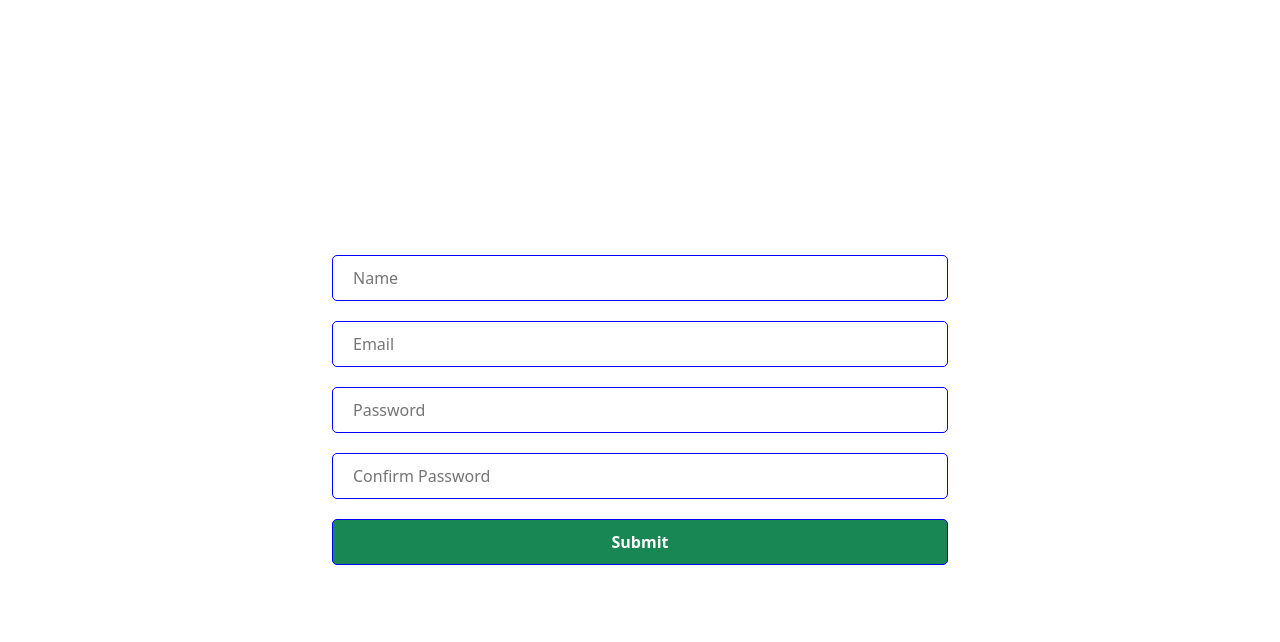
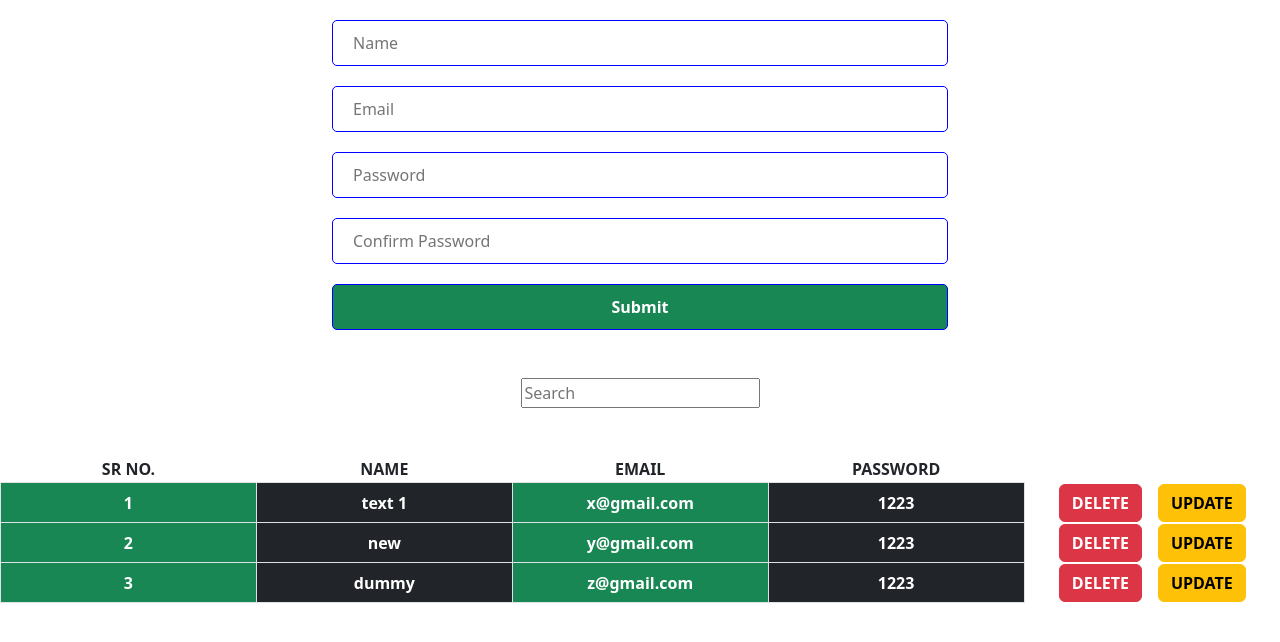
Before and after one commit to neharadialcode/use-form, a React (Create React App) app: page /form in a window 1280 px wide. Shown: the top 642 px of the page. Built offline with nearby package versions, Linux system fonts and the light colour scheme.

Commit message:
filter added

```diff
--- a/src/App.js
+++ b/src/App.js
@@ -4,7 +4,6 @@ import FormCheck from "./component/useFormCheck";
 
 import "./App.css";
 import FormStorage from "./component/FormStorage";
-import CreatePass from "./component/CreatePass";
 
 function App() {
   return (
@@ -13,7 +12,6 @@ function App() {
         <Routes>
           <Route path="/" element={<FormStorage />} />
           <Route path="/form" element={<FormCheck />} />
-          <Route path="/form2" element={<CreatePass />} />
         </Routes>
       </div>
     </BrowserRouter>
--- a/src/component/CreatePass.jsx
+++ /dev/null
@@ -1,81 +0,0 @@
-import React, { useState } from "react";
-import { useForm } from "react-hook-form";
-
-const CreatePass = () => {
-  //show password
-
-  let password;
-
-  const {
-    register,
-    handleSubmit,
-    formState: { errors },
-    reset,
-    watch,
-    getValues,
-  } = useForm({
-    mode: "onTouched",
-  });
-  password = watch("password", "");
-
-  const onSubmit = (data) => {
-    console.log(data);
-    reset();
-  };
-
-  return (
-    <div className="Container">
-      <div>
-        <form onSubmit={handleSubmit(onSubmit)}>
-          <div className="type-box1">
-            <input
-              className="input-field"
-              size={"44"}
-              type="password"
-              placeholder="Password"
-              name="password"
-              {...register("password", {
-                required: "**Password is required",
-                minLength: {
-                  value: 4,
-                  message: "**Password must be more than 4 characters",
-                },
-                maxLength: {
-                  value: 12,
-                  message: "**Password cannot exceed more than 12 characters",
-                },
-              })}
-            ></input>
-
-            <p className="alerts">{errors.password?.message}</p>
-
-            <input
-              className="input-field"
-              size={"44"}
-              type={"password"}
-              placeholder="Password"
-              name="cpassword"
-              {...register("cpassword", {
-                required: "**Password is required",
-                validate: (val) => {
-                  if (watch("password") != val) {
-                    return "Your passwords do no match";
-                  }
-                },
-              })}
-            ></input>
-
-            <p className="alerts">{errors.cpassword?.message}</p>
-            <div className="Button">
-              <button className="Login-Button4" Label="Proceed">
-                submit
-              </button>
-            </div>
-          </div>
-        </form>
-      </div>
-    </div>
-  );
-};
-
-export default CreatePass;
--- a/src/component/Form.jsx
+++ b/src/component/Form.jsx
@@ -74,13 +74,7 @@ const Form = () => {
     console.log(filtereddata, "filtereddata");
     setArr(filtereddata);
   }
-  // useEffect(() => {
-  //   const searchArr = arr.filter((val) => inputValue.name.includes(val));
 
-  //   if (searchArr) {
-  //     setValue(arr.length > 0 && arr.filter((val) => val.name.includes("x")));
-  //   }
-  // }, [searchValue]);
   return (
     <div className="position-relative">
       <button
--- a/src/component/useFormCheck.jsx
+++ b/src/component/useFormCheck.jsx
@@ -1,7 +1,28 @@
-import React from "react";
+import React, { useState } from "react";
 import { useForm } from "react-hook-form";
+const initialArr = [
+  {
+    name: "text 1",
+    email: "x@gmail.com",
+    password: "1223",
+  },
+  {
+    name: "new",
+    email: "y@gmail.com",
+    password: "1223",
+  },
+  {
+    name: "dummy",
+    email: "z@gmail.com",
+    password: "1223",
+  },
+];
+const FormCheck = () => {
+  const [arr, setArr] = useState(initialArr);
+  const [updateValue, setUpdatedValue] = useState(null);
+  // const [updateIndex, setUpdateIndex] = useState(null);
+  const [searchVal, setSearchVal] = useState(null);
 
-const FormCheck = () => {
   const {
     register,
     handleSubmit,
@@ -10,21 +31,46 @@ const FormCheck = () => {
     formState: { errors },
   } = useForm({
     defaultValues: {
-      name: "",
-      email: "",
-      password: "",
-      cpassword: "",
+      name: updateValue ? updateValue.name : "",
+      email: updateValue ? updateValue.email : "",
+      password: updateValue ? updateValue.password : "",
+      cpassword: updateValue ? updateValue.cpassword : "",
     },
     mode: "onTouched",
   });
 
+  // FOR ADD VALUES IN ARRAY AND MAKE THE INPUT BLANK
   const onSubmit = (data) => {
     console.log(data);
-    reset();
+    const emailExist = arr.filter((val) => val.email === data.email);
+    console.log(emailExist, "emailExist");
+    if (emailExist.length === 0) {
+      setArr((prevState) => [...prevState, data]);
+      reset();
+    }
   };
+  // FOR DELETE ANY OBJECT FORM ARRAY
+  const deleteHandler = (index) => {
+    const duplicateArray = [...arr];
+    const newArray = duplicateArray.filter((val, i) => i !== index);
+    setArr(newArray);
+  };
+  // FOR SEARCH ANY VALUE FORM ARRAY
+  const searchHandler = (e) => {
+    setSearchVal(e.target.value);
+  };
+
+  // FOR UPDATE THE VALUE IN ARRAY
+
+  const updateData = (obj, index) => {
+    setUpdatedValue(obj);
+    // setUpdateIndex(index);
+    console.log(obj, "obj");
+  };
+
   return (
     <div>
-      <div className="row justify-content-center vh-100 align-items-center mx-0">
+      <div className="row justify-content-center  mx-0">
         <div className="col-6">
           <form className="form_input" onSubmit={handleSubmit(onSubmit)}>
             {/* NAME INPUT VALUE */}
@@ -98,13 +144,112 @@ const FormCheck = () => {
                   },
                 })}
               ></input>
-
               <p className="alerts">{errors.cpassword?.message}</p>
             </div>
             <input className="bg-success text-white fw-bold" type="submit" />
           </form>
         </div>
       </div>
+      {/* TABLR ARRAY LIST */}
+
+      <input
+        className="mt-5"
+        type="text"
+        placeholder="Search"
+        onChange={(e) => searchHandler(e)}
+      />
+
+      {arr.length > 0 && (
+        <table className="w-100 layout_fixed my-5">
+          <thead>
+            <tr>
+              <th>SR NO.</th>
+              <th>NAME</th>
+              <th>EMAIL</th>
+              <th>PASSWORD</th>
+            </tr>
+          </thead>
+          <tbody>
+            {searchVal ? (
+              <>
+                {arr
+                  .filter((obj) => {
+                    if (obj.name.includes(searchVal)) {
+                      return true;
+                    }
+                  })
+                  .map((obj, index) => (
+                    <tr key={index}>
+                      <td className="bg-success text-white fw-bold border">
+                        {index + 1}
+                      </td>
+                      <td className="bg-dark text-white fw-bold border">
+                        {obj.name}
+                      </td>
+                      <td className="bg-success text-white fw-bold border">
+                        {obj.email}
+                      </td>
+                      <td className="bg-dark text-white fw-bold border">
+                        {obj.password}
+                      </td>
+                      <td className=" text-white fw-bold">
+                        <button
+                          onClick={() => deleteHandler(index)}
+                          className="btn btn-danger fw-bold"
+                        >
+                          DELETE
+                        </button>
+                        <button
+                          onClick={() => {
+                            updateData(obj, index);
+                          }}
+                          className="btn btn-warning fw-bold ms-3"
+                        >
+                          UPDATE
+                        </button>
+                      </td>
+                    </tr>
+                  ))}
+              </>
+            ) : (
+              <>
+                {arr.map((obj, index) => (
+                  <tr key={index}>
+                    <td className="bg-success text-white fw-bold border">
+                      {index + 1}
+                    </td>
+                    <td className="bg-dark text-white fw-bold border">
+                      {obj.name}
+                    </td>
+                    <td className="bg-success text-white fw-bold border">
+                      {obj.email}
+                    </td>
+                    <td className="bg-dark text-white fw-bold border">
+                      {obj.password}
+                    </td>
+                    <td className=" text-white fw-bold">
+                      <button
+                        onClick={() => deleteHandler(index)}
+                        className="btn btn-danger fw-bold"
+                      >
+                        DELETE
+                      </button>
+                      <button
+                        onClick={() => {
+                          updateData(obj, index);
+                        }}
+                        className="btn btn-warning fw-bold ms-3"
+                      >
+                        UPDATE
+                      </button>
+                    </td>
+                  </tr>
+                ))}
+              </>
+            )}
+          </tbody>
+        </table>
+      )}
     </div>
   );
 };
```
